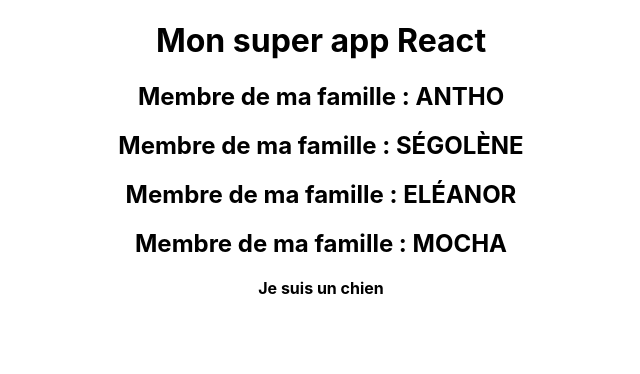
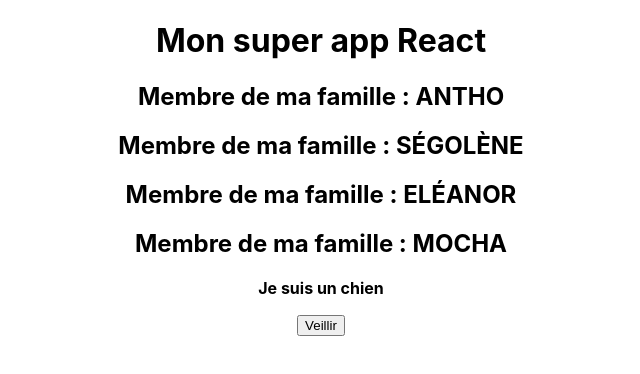
Before and after one commit to yapuka/udemy-react-guide-complet, a React (Create React App) app: page / in a window 1280 px wide. Shown: the top 374 px of the page, without its empty margins (319-959 px from the left). Built offline with nearby package versions, Linux system fonts and the light colour scheme.

Commit message:
Add button with click console

```diff
--- a/src/App.js
+++ b/src/App.js
@@ -17,13 +17,17 @@
   },
   membre4: {
     nom: 'Mocha',
-    age: 2
-  }
+    age: 2,
+  },
 }
 
 class App extends Component {
   state = {
     famille,
+  }
+
+  handleClick = () => {
+    console.log('Click');
   }
 
   render() {
@@ -40,6 +44,10 @@
         <Membre nom={famille.membre4.nom}>
           <strong>Je suis un chien</strong>
         </Membre>
+
+        <button onClick={this.handleClick}>
+          Veillir
+        </button>
       </div>
     )
   }
```
